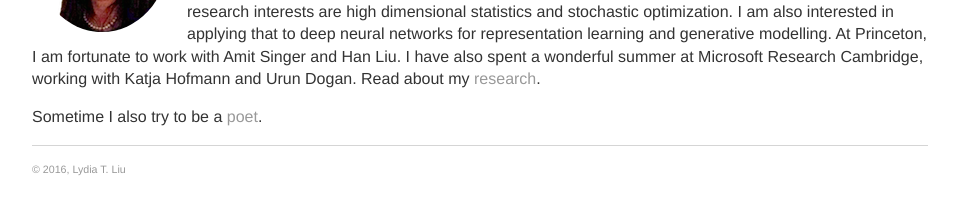
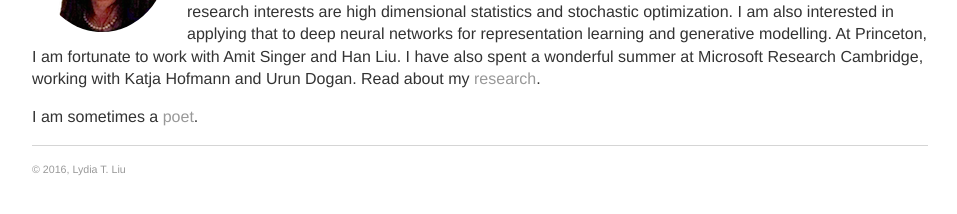
Before and after one commit to serenalwang/serenalwang.github.io, a Jekyll site: the page built from index.html, in a window 1280 px wide. Shown: the part 225-439 px from the top of the page, without its empty margins (160-1117 px from the left). Built offline with Jekyll 4.4.1, drawn with Linux system fonts in a browser that asks for light colours.

Commit message:
Update index.html

```diff
--- a/index.html
+++ b/index.html
@@ -12,5 +12,5 @@
 			and generative modelling. At Princeton, I am fortunate to work with Amit Singer and Han Liu.
 			I have also spent a wonderful summer at Microsoft Research Cambridge, working with Katja Hofmann
 			and Urun Dogan. Read about my <a href="/projects">research</a>.</p>
-	<p> Sometime I also try to be a <a href="/writing">poet</a>.</p>
+	<p> I am sometimes a <a href="/writing">poet</a>.</p>
 </div><!-- /.blurb -->
```
